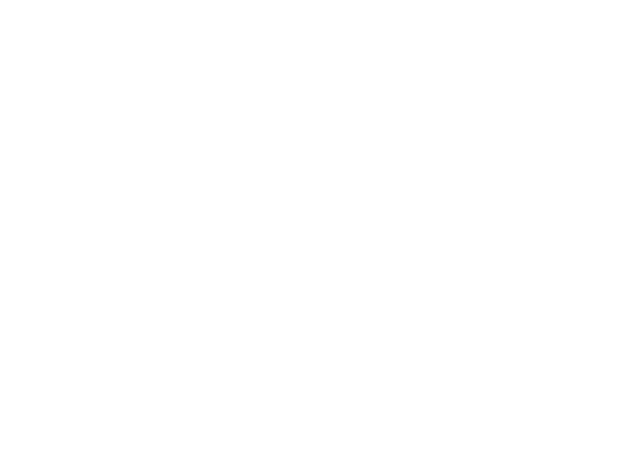
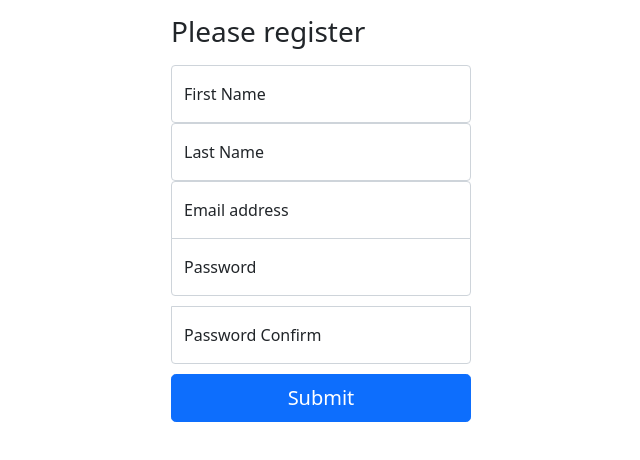
Before and after one commit to uni51/vue-ambassador, a Vue app: page /register in a window 1280 px wide. Before the commit this address had no page. Shown: the top 460 px of the page, without its empty margins (319-959 px from the left). Built offline with nearby package versions, Linux system fonts and the light colour scheme.

Commit message:
6-58: Template

```diff
--- a/package.json
+++ b/package.json
@@ -7,6 +7,7 @@
     "build": "vue-cli-service build"
   },
   "dependencies": {
+    "axios": "^0.21.1",
     "core-js": "^3.6.5",
     "vue": "^3.0.0",
     "vue-router": "^4.0.0-0",
--- a/public/index.html
+++ b/public/index.html
@@ -6,6 +6,8 @@
     <meta name="viewport" content="width=device-width,initial-scale=1.0">
     <link rel="icon" href="<%= BASE_URL %>favicon.ico">
     <title><%= htmlWebpackPlugin.options.title %></title>
+    <link href="https://cdn.jsdelivr.net/npm/bootstrap@5.0.0-beta3/dist/css/bootstrap.min.css" rel="stylesheet"
+          integrity="sha384-eOJMYsd53ii+scO/bJGFsiCZc+5NDVN2yr8+0RDqr0Ql0h+rP48ckxlpbzKgwra6" crossorigin="anonymous">
   </head>
   <body>
     <noscript>
--- /dev/null
+++ b/src/components/Header.vue
@@ -0,0 +1,20 @@
+<template>
+  <section class="py-5 text-center container">
+    <div class="row py-lg-5">
+      <div class="col-lg-6 col-md-8 mx-auto">
+        <h1 class="fw-light">Album example</h1>
+        <p class="lead text-muted">Something short and leading about the collection below—its contents, the creator, etc. Make it short and sweet, but not too short so folks don’t simply skip over it entirely.</p>
+        <p>
+          <a href="#" class="btn btn-primary my-2">Main call to action</a>
+          <a href="#" class="btn btn-secondary my-2">Secondary action</a>
+        </p>
+      </div>
+    </div>
+  </section>
+</template>
+
+<script>
+export default {
+  name: "Header"
+}
+</script>
--- /dev/null
+++ b/src/components/Nav.vue
@@ -0,0 +1,39 @@
+<template>
+  <header>
+    <div class="collapse bg-dark" id="navbarHeader">
+      <div class="container">
+        <div class="row">
+          <div class="col-sm-8 col-md-7 py-4">
+            <h4 class="text-white">About</h4>
+            <p class="text-muted">Add some information about the album below, the author, or any other background context. Make it a few sentences long so folks can pick up some informative tidbits. Then, link them off to some social networking sites or contact information.</p>
+          </div>
+          <div class="col-sm-4 offset-md-1 py-4">
+            <h4 class="text-white">Contact</h4>
+            <ul class="list-unstyled">
+              <li><a href="#" class="text-white">Follow on Twitter</a></li>
+              <li><a href="#" class="text-white">Like on Facebook</a></li>
+              <li><a href="#" class="text-white">Email me</a></li>
+            </ul>
+          </div>
+        </div>
+      </div>
+    </div>
+    <div class="navbar navbar-dark bg-dark shadow-sm">
+      <div class="container">
+        <a href="#" class="navbar-brand d-flex align-items-center">
+          <svg xmlns="http://www.w3.org/2000/svg" width="20" height="20" fill="none" stroke="currentColor" stroke-linecap="round" stroke-linejoin="round" stroke-width="2" aria-hidden="true" class="me-2" viewBox="0 0 24 24"><path d="M23 19a2 2 0 0 1-2 2H3a2 2 0 0 1-2-2V8a2 2 0 0 1 2-2h4l2-3h6l2 3h4a2 2 0 0 1 2 2z"/><circle cx="12" cy="13" r="4"/></svg>
+          <strong>Album</strong>
+        </a>
+        <button class="navbar-toggler" type="button" data-bs-toggle="collapse" data-bs-target="#navbarHeader" aria-controls="navbarHeader" aria-expanded="false" aria-label="Toggle navigation">
+          <span class="navbar-toggler-icon"></span>
+        </button>
+      </div>
+    </div>
+  </header>
+</template>
+
+<script>
+export default {
+  name: "Nav"
+}
+</script>
--- a/src/main.ts
+++ b/src/main.ts
@@ -2,5 +2,9 @@
 import App from './App.vue'
 import router from './router'
 import store from './store'
+import axios from "axios";
+
+axios.defaults.baseURL = 'http://localhost:8000/api/ambassador/';
+axios.defaults.withCredentials = true; // for get the cookie from the backend
 
 createApp(App).use(store).use(router).mount('#app')
--- /dev/null
+++ b/src/views/Layout.vue
@@ -0,0 +1,42 @@
+<template>
+  <v-app>
+    <Nav/>
+
+    <main>
+
+      <Header/>
+
+      <div class="album py-5 bg-light">
+        <div class="container">
+          <div class="row row-cols-1 row-cols-sm-2 row-cols-md-3 g-3">
+            <div class="col">
+              <div class="card shadow-sm">
+                <svg class="bd-placeholder-img card-img-top" width="100%" height="225" xmlns="http://www.w3.org/2000/svg" role="img" aria-label="Placeholder: Thumbnail" preserveAspectRatio="xMidYMid slice" focusable="false"><title>Placeholder</title><rect width="100%" height="100%" fill="#55595c"/><text x="50%" y="50%" fill="#eceeef" dy=".3em">Thumbnail</text></svg>
+                <div class="card-body">
+                  <p class="card-text">This is a wider card with supporting text below as a natural lead-in to additional content. This content is a little bit longer.</p>
+                  <div class="d-flex justify-content-between align-items-center">
+                    <div class="btn-group">
+                      <button type="button" class="btn btn-sm btn-outline-secondary">View</button>
+                      <button type="button" class="btn btn-sm btn-outline-secondary">Edit</button>
+                    </div>
+                    <small class="text-muted">9 mins</small>
+                  </div>
+                </div>
+              </div>
+            </div>
+          </div>
+        </div>
+      </div>
+    </main>
+  </v-app>
+</template>
+
+<script>
+import Nav from "../components/Nav";
+import Header from "../components/Header";
+
+export default {
+  name: "Layout",
+  components: {Header, Nav},
+}
+</script>
--- /dev/null
+++ b/src/views/Login.vue
@@ -0,0 +1,71 @@
+<template>
+  <main class="form-signin">
+    <form @submit.prevent="submit">
+      <h1 class="h3 mb-3 fw-normal">Please sign in</h1>
+
+      <div class="form-floating">
+        <input v-model="email" type="email" class="form-control" placeholder="name@example.com">
+        <label>Email address</label>
+      </div>
+      <div class="form-floating">
+        <input v-model="password" type="password" class="form-control" placeholder="Password">
+        <label>Password</label>
+      </div>
+
+      <button class="w-100 btn btn-lg btn-primary" type="submit">Sign in</button>
+    </form>
+  </main>
+</template>
+
+<script>
+import axios from "axios";
+
+export default {
+  name: "Login",
+  data(){
+    return {
+      email: '',
+      password: '',
+    }
+  },
+  methods: {
+    async submit() {
+      await axios.post('login', {
+        email: this.email,
+        password: this.password,
+      });
+
+      await this.$router.push('/');
+    }
+  }
+}
+</script>
+
+<style scoped>
+.form-signin {
+  width: 100%;
+  max-width: 330px;
+  padding: 15px;
+  margin: auto;
+}
+
+.form-signin .checkbox {
+  font-weight: 400;
+}
+
+.form-signin .form-floating:focus-within {
+  z-index: 2;
+}
+
+.form-signin input[type="email"] {
+  margin-bottom: -1px;
+  border-bottom-right-radius: 0;
+  border-bottom-left-radius: 0;
+}
+
+.form-signin input[type="password"] {
+  margin-bottom: 10px;
+  border-top-left-radius: 0;
+  border-top-right-radius: 0;
+}
+</style>
--- /dev/null
+++ b/src/views/Register.vue
@@ -0,0 +1,93 @@
+<template>
+  <main class="form-signin">
+    <form @submit.prevent="submit">
+      <h1 class="h3 mb-3 fw-normal">Please register</h1>
+
+      <div class="form-floating">
+        <input v-model="first_name" class="form-control" placeholder="First Name">
+        <label>First Name</label>
+      </div>
+
+      <div class="form-floating">
+        <input v-model="last_name" class="form-control" placeholder="Last Name">
+        <label>Last Name</label>
+      </div>
+
+      <div class="form-floating">
+        <input v-model="email" type="email" class="form-control" placeholder="name@example.com">
+        <label>Email address</label>
+      </div>
+
+      <div class="form-floating">
+        <input v-model="password" type="password" class="form-control" placeholder="Password">
+        <label>Password</label>
+      </div>
+
+      <div class="form-floating">
+        <input v-model="password_confirm" type="password" class="form-control" placeholder="Password Confirm">
+        <label>Password Confirm</label>
+      </div>
+
+      <button class="w-100 btn btn-lg btn-primary" type="submit">Submit</button>
+    </form>
+  </main>
+</template>
+
+<script>
+import axios from "axios";
+
+export default {
+  name: "Register",
+  data(){
+    return {
+      first_name: '',
+      last_name: '',
+      email: '',
+      password: '',
+      password_confirm: '',
+    }
+  },
+  methods: {
+    async submit() {
+      await axios.post('register', {
+        first_name: this.first_name,
+        last_name: this.last_name,
+        email: this.email,
+        password: this.password,
+        password_confirm: this.password_confirm,
+      });
+
+      await this.$router.push('/login');
+    }
+  }
+}
+</script>
+
+<style scoped>
+.form-signin {
+  width: 100%;
+  max-width: 330px;
+  padding: 15px;
+  margin: auto;
+}
+
+.form-signin .checkbox {
+  font-weight: 400;
+}
+
+.form-signin .form-floating:focus-within {
+  z-index: 2;
+}
+
+.form-signin input[type="email"] {
+  margin-bottom: -1px;
+  border-bottom-right-radius: 0;
+  border-bottom-left-radius: 0;
+}
+
+.form-signin input[type="password"] {
+  margin-bottom: 10px;
+  border-top-left-radius: 0;
+  border-top-right-radius: 0;
+}
+</style>
```
Also changed, not shown: src/router/index.ts (+9 -1 lines), 1 other file (tests, documents, lock files or other folders).
